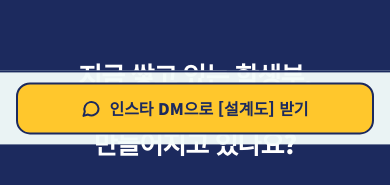
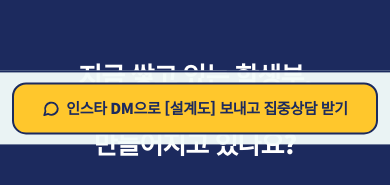
Before and after one commit to hakjongfighter/hakjongfighter.github.io, a plain HTML site: page index.html in a window 390 px wide. Shown: the part 781-966 px from the top of the page. Drawn offline with Linux system fonts and the light colour scheme.

Commit message:
하단 고정 버튼 문구: 인스타 DM으로 [설계도] 보내고 집중상담 받기
Co-Authored-By: Claude Opus 5.5 <noreply@anthropic.com>
Claude-Session: https://claude.ai/code/session_01CejgdAbb9FguR4oT5HCbHp

```diff
--- a/index.html
+++ b/index.html
@@ -349,6 +349,9 @@ dialog.dm-sheet::backdrop{background:rgba(20,31,72,.55)}
   .dock a{display:flex;align-items:center;justify-content:center;gap:8px;min-height:52px;border-radius:14px;background:var(--yellow);border:2px solid var(--navy);color:var(--navy);font-weight:900;font-size:16px;text-decoration:none}
 }
 @media (max-width:400px){
+  .dock{padding-left:12px;padding-right:12px}
+  .dock a{font-size:clamp(12.5px,4.1vw,15px);gap:6px;letter-spacing:-.4px;white-space:nowrap;padding:0 10px}
+  .dock a svg{width:18px;height:18px}
   .hero-art{justify-content:center}
   .hero-art .handle{display:none}
   .logo span{font-size:18px}
@@ -602,7 +605,7 @@ dialog.dm-sheet::backdrop{background:rgba(20,31,72,.55)}
 
 <footer>
   <div class="wrap">
-    <div class="logo"><img src="images/character.jpg" alt=""><div><strong>학종파이터</strong><small>고등학생을 위한 학생부종합전형 로드맵 · v6 (11.16)</small></div></div>
+    <div class="logo"><img src="images/character.jpg" alt=""><div><strong>학종파이터</strong><small>고등학생을 위한 학생부종합전형 로드맵 · v7 (11.16)</small></div></div>
     <a class="h" href="https://www.instagram.com/hakjong_fighter/" target="_blank" rel="noopener">
       <svg class="i" aria-hidden="true" width="16" height="16" viewBox="0 0 24 24" fill="#FFC72C"><path d="M13 2L4 14h7l-1 8 9-12h-7l1-8z"/></svg>
       @hakjong_fighter
@@ -613,7 +616,7 @@ dialog.dm-sheet::backdrop{background:rgba(20,31,72,.55)}
 <div class="dock" id="dock" aria-hidden="true">
   <a href="https://www.instagram.com/hakjong_fighter/" data-dm tabindex="-1">
     <svg aria-hidden="true" width="20" height="20" viewBox="0 0 24 24" fill="none" stroke="currentColor" stroke-width="2.4" stroke-linecap="round" stroke-linejoin="round"><path d="M21 12a8.5 8.5 0 0 1-12.6 7.4L3 21l1.6-5.2A8.5 8.5 0 1 1 21 12z"/></svg>
-    인스타 DM으로 [설계도] 받기
+    인스타 DM으로 [설계도] 보내고 집중상담 받기
   </a>
 </div>
 
```
